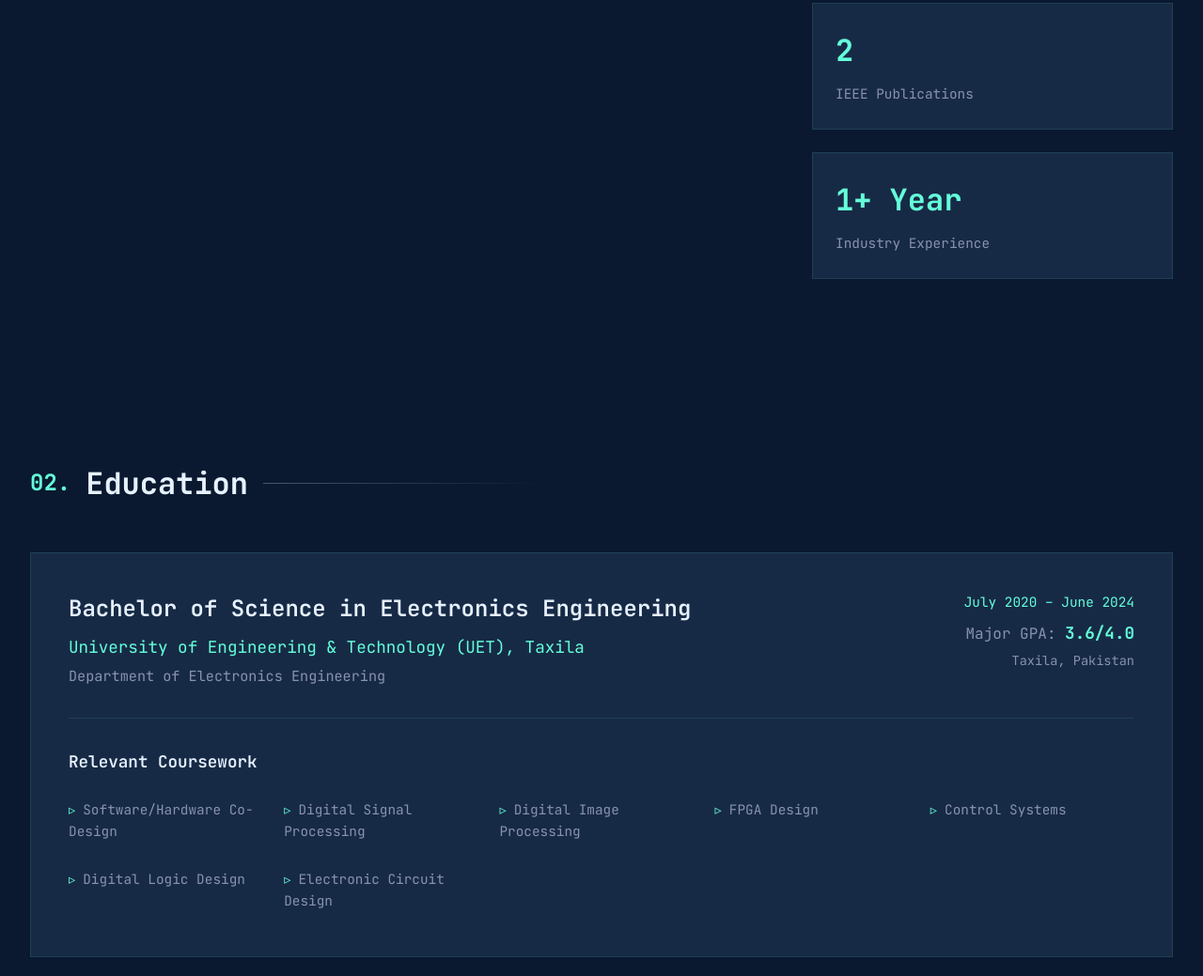
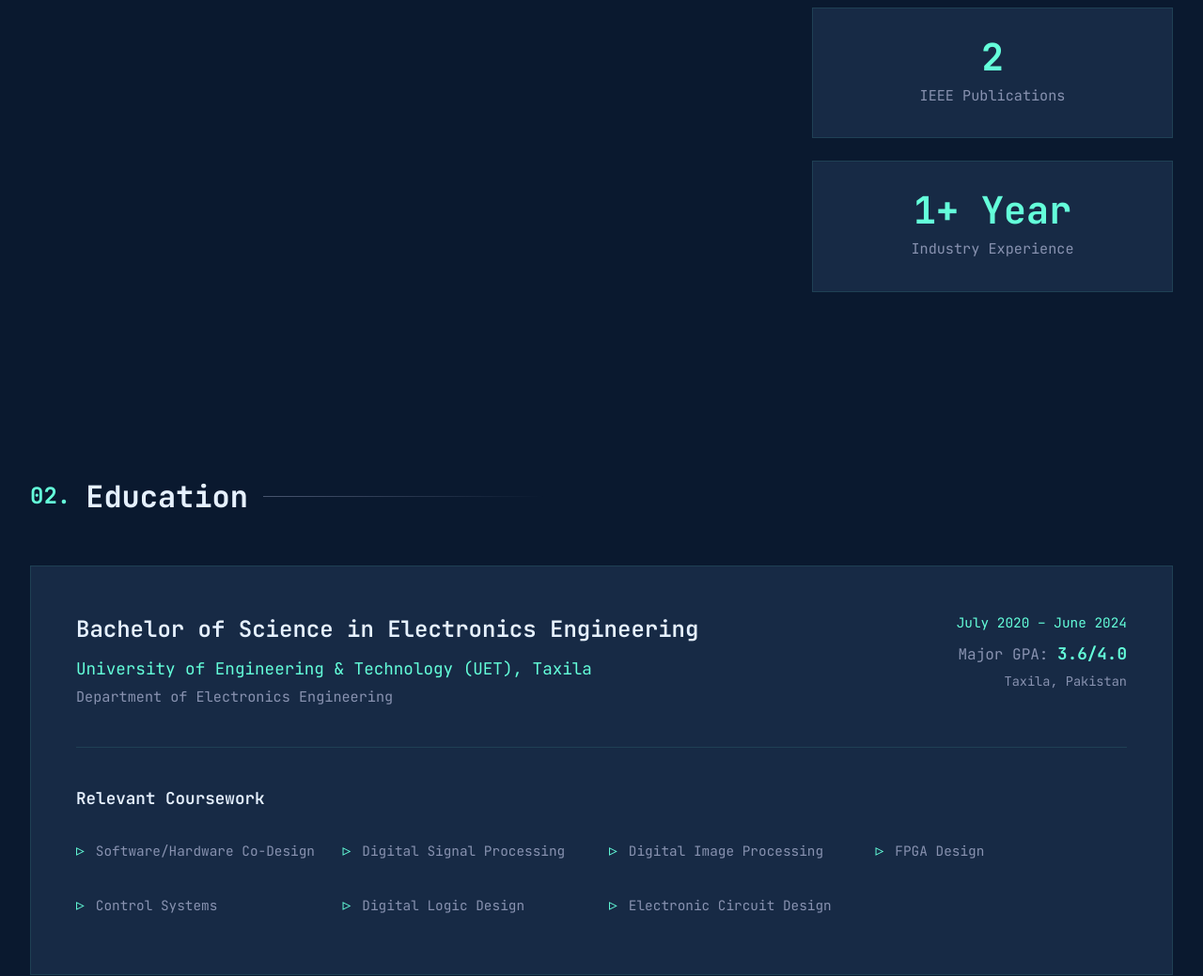
Before and after one commit to asadmehmood2/asadmehmood.github.io, a plain HTML site: page index.html in a window 1280 px wide. Shown: the part 1479-2518 px from the top of the page at 94% size. Drawn offline with Linux system fonts and the light colour scheme.

Commit message:
Add files via upload

```diff
--- a/index.html
+++ b/index.html
@@ -78,34 +78,37 @@
         }
 
         .nav-container {
-            max-width: 1400px;
+            max-width: 1600px;
             margin: 0 auto;
-            padding: 1rem 2rem;
+            padding: 1.2rem 3rem;
             display: flex;
             justify-content: space-between;
             align-items: center;
+            gap: 2rem;
         }
 
         .logo {
-            font-size: 1.2rem;
+            font-size: 1.3rem;
             font-weight: 700;
             color: var(--accent);
             font-family: var(--font-mono);
-            letter-spacing: -0.5px;
+            letter-spacing: 0.5px;
             flex-shrink: 0;
         }
 
         .nav-links {
             display: flex;
-            gap: 1.5rem;
+            gap: 2.5rem;
             list-style: none;
             align-items: center;
+            flex-wrap: wrap;
+            justify-content: flex-end;
         }
 
         .nav-links a {
             color: var(--text);
             text-decoration: none;
-            font-size: 0.85rem;
+            font-size: 0.9rem;
             transition: var(--transition);
             position: relative;
             font-weight: 500;
@@ -344,8 +347,9 @@
         .stat-card {
             background: var(--secondary);
             border: 1px solid rgba(100, 255, 218, 0.1);
-            padding: 1.5rem;
-            transition: var(--transition);
+            padding: 2rem 1.5rem;
+            transition: var(--transition);
+            text-align: center;
         }
 
         .stat-card:hover {
@@ -355,23 +359,25 @@
         }
 
         .stat-number {
-            font-size: 2rem;
+            font-size: 2.5rem;
             color: var(--accent);
             font-weight: 700;
             display: block;
             margin-bottom: 0.5rem;
+            line-height: 1;
         }
 
         .stat-label {
             color: var(--text-dim);
-            font-size: 0.9rem;
+            font-size: 0.95rem;
+            line-height: 1.4;
         }
 
         /* Education Section */
         .education-card {
             background: var(--secondary);
             border: 1px solid rgba(100, 255, 218, 0.1);
-            padding: 2.5rem;
+            padding: 3rem;
             transition: var(--transition);
         }
 
@@ -383,9 +389,9 @@
         .education-header {
             display: grid;
             grid-template-columns: 2fr 1fr;
-            gap: 2rem;
-            margin-bottom: 2rem;
-            padding-bottom: 2rem;
+            gap: 3rem;
+            margin-bottom: 2.5rem;
+            padding-bottom: 2.5rem;
             border-bottom: 1px solid rgba(100, 255, 218, 0.1);
         }
 
@@ -449,20 +455,23 @@
 
         .coursework-grid {
             display: grid;
-            grid-template-columns: repeat(auto-fit, minmax(200px, 1fr));
-            gap: 0.75rem;
+            grid-template-columns: repeat(auto-fit, minmax(250px, 1fr));
+            gap: 1rem;
+            row-gap: 0.5rem;
         }
 
         .coursework-item {
             color: var(--text-dim);
             font-size: 0.9rem;
-            padding: 0.5rem 0;
+            padding: 0.75rem 0;
+            line-height: 1.5;
         }
 
         .coursework-item::before {
             content: '▹';
             color: var(--accent);
-            margin-right: 0.5rem;
+            margin-right: 0.75rem;
+            font-size: 1.1rem;
         }
 
         /* Experience Section */
@@ -1009,6 +1018,20 @@
         }
 
         @media (max-width: 1200px) {
+            .nav-container {
+                padding: 1rem 2rem;
+            }
+
+            .nav-links {
+                gap: 1.5rem;
+            }
+
+            .nav-links a {
+                font-size: 0.85rem;
+            }
+        }
+
+        @media (max-width: 960px) {
             .nav-links {
                 gap: 1rem;
             }
@@ -1035,7 +1058,7 @@
     <!-- Navigation -->
     <nav>
         <div class="nav-container">
-            <div class="logo">AM_</div>
+            <div class="logo">Asad Mehmood</div>
             <ul class="nav-links">
                 <li><a href="#about">About</a></li>
                 <li><a href="#education">Education</a></li>
```
